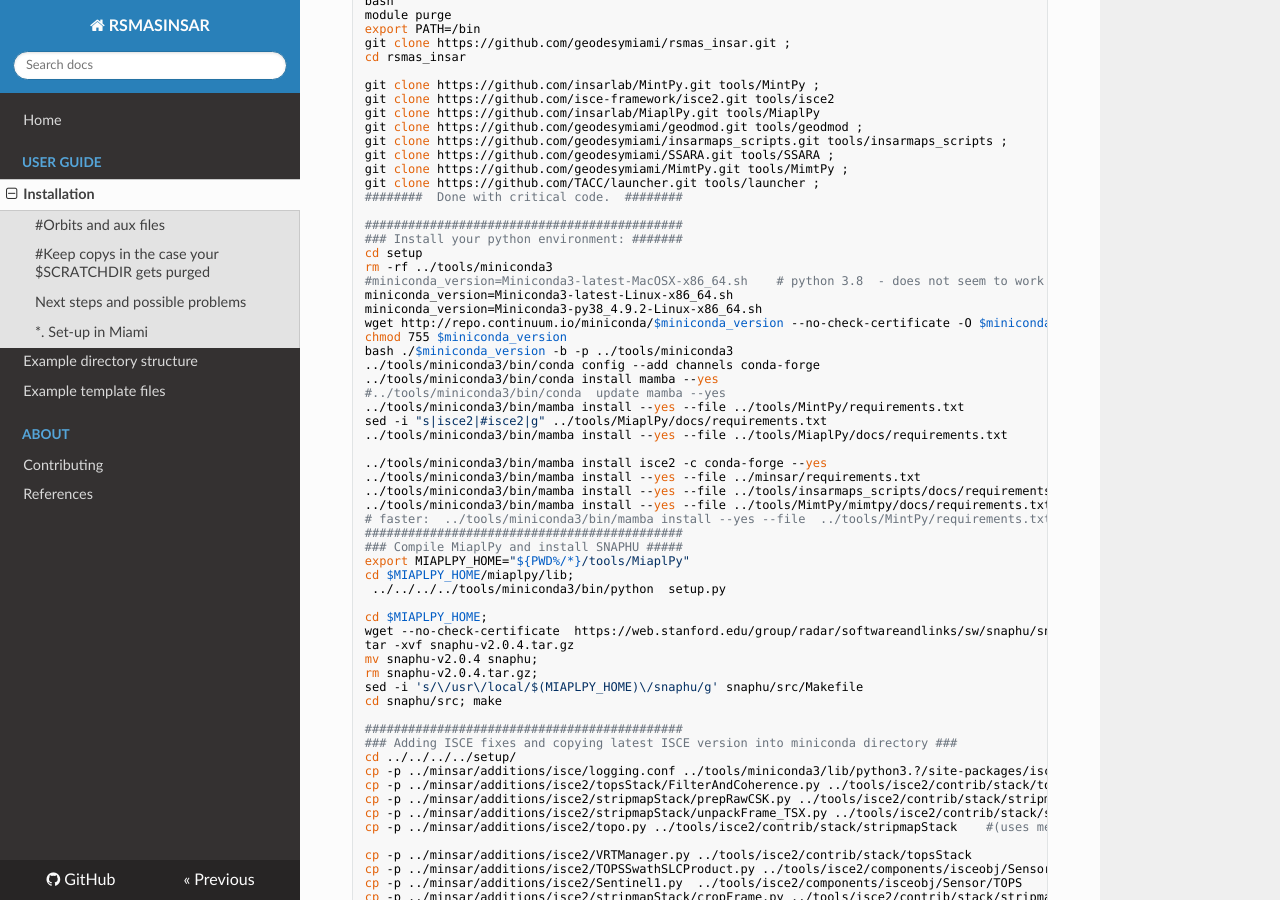
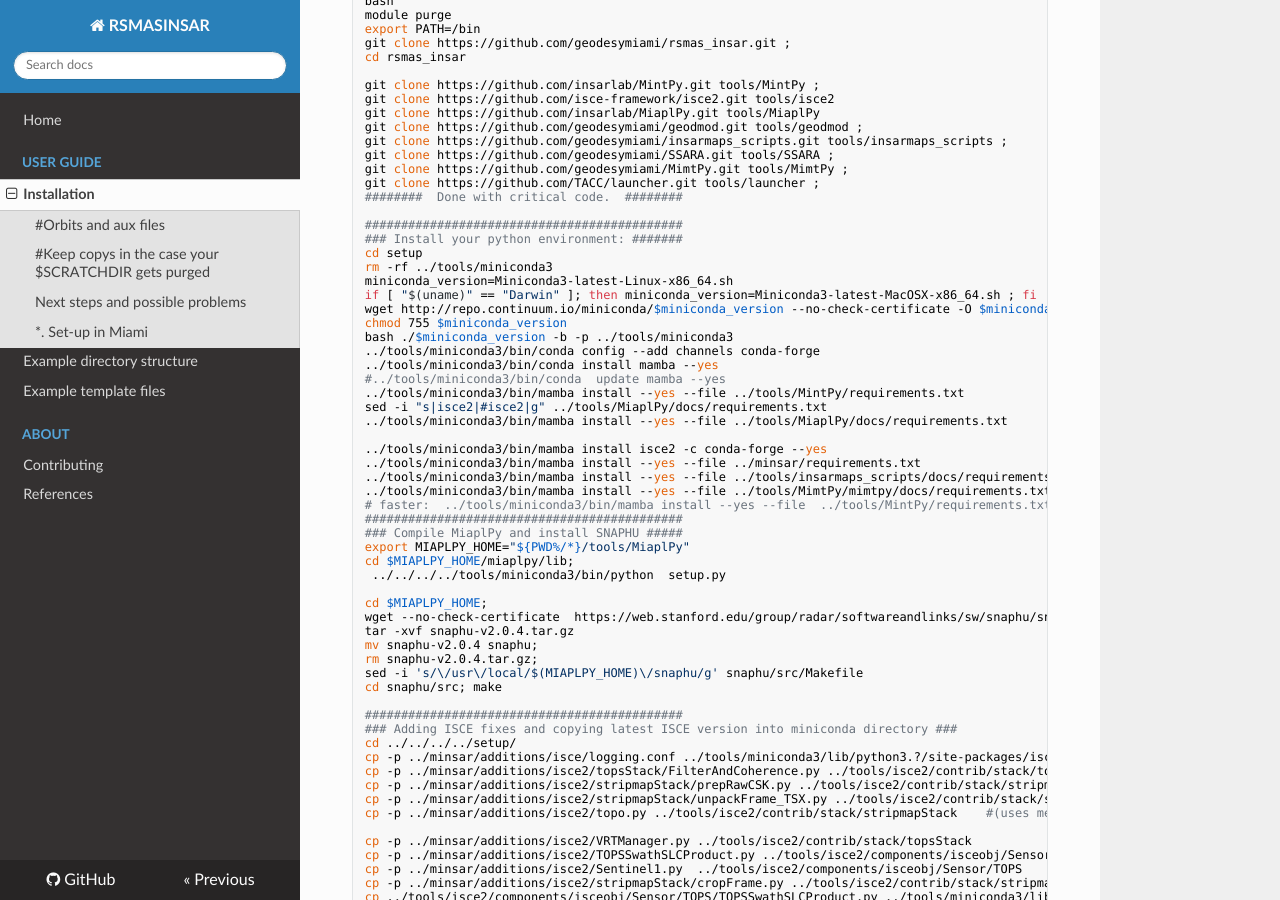
Before and after one commit to geodesymiami/rsmas_insar, an MkDocs documentation site: the page built from docs/installation.md, in a window 1280 px wide and 900 px high, scrolled down 552 px. Built offline with MkDocs 1.6.1, drawn with Linux system fonts in a browser that asks for light colours; nearby versions of some CDN libraries.

Commit message:
Update installation.md

```diff
--- a/docs/installation.md
+++ b/docs/installation.md
@@ -39,9 +39,8 @@ git clone https://github.com/TACC/launcher.git tools/launcher ;
 ### Install your python environment: #######
 cd setup
 rm -rf ../tools/miniconda3
-#miniconda_version=Miniconda3-latest-MacOSX-x86_64.sh    # python 3.8  - does not seem to work
 miniconda_version=Miniconda3-latest-Linux-x86_64.sh
-miniconda_version=Miniconda3-py38_4.9.2-Linux-x86_64.sh
+if [ "$(uname)" == "Darwin" ]; then miniconda_version=Miniconda3-latest-MacOSX-x86_64.sh ; fi
 wget http://repo.continuum.io/miniconda/$miniconda_version --no-check-certificate -O $miniconda_version #; if ($? != 0) exit;
 chmod 755 $miniconda_version
 bash ./$miniconda_version -b -p ../tools/miniconda3
```
